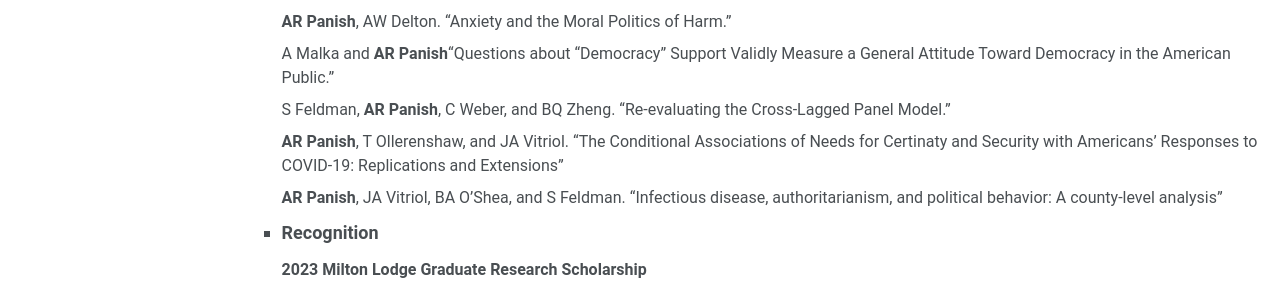
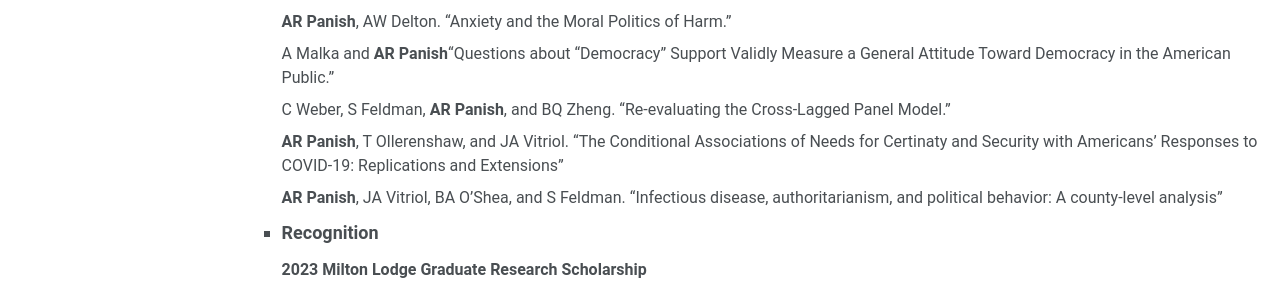
Before and after one commit to adampanish/adampanish.github.io, a Jekyll site: the page built from _pages/research.html, in a window 1280 px wide and 1247 px high. Shown: the part 512-802 px from the top of the window. Built offline with Jekyll 4.4.1, drawn with Linux system fonts in a browser that asks for light colours; some web fonts are replaced.

```diff
--- a/_pages/research.html
+++ b/_pages/research.html
@@ -40,7 +40,7 @@ ul{
         <li><strong>AR Panish</strong>. <q>Who Responds? Trait Anxiety Shapes Political Responses to Personal Economic Conditions</q></li>
         <li><strong>AR Panish</strong>, AW Delton. <q>Anxiety and the Moral Politics of Harm.</q></li>
         <li>A Malka and <strong>AR Panish</strong><q>Questions about “Democracy” Support Validly Measure a General Attitude Toward Democracy in the American Public.</q></li>
-        <li>S Feldman, <strong>AR Panish</strong>, C Weber, and BQ Zheng. <q>Re-evaluating the Cross-Lagged Panel Model.</q></li>
+        <li>C Weber, S Feldman, <strong>AR Panish</strong>, and BQ Zheng. <q>Re-evaluating the Cross-Lagged Panel Model.</q></li>
         <li><strong>AR Panish</strong>, T Ollerenshaw, and JA Vitriol. <q>The Conditional Associations of Needs for Certinaty and Security with Americans’ Responses to COVID-19: Replications and Extensions</q></li>
         <li><strong>AR Panish</strong>, JA Vitriol, BA O’Shea, and S Feldman. <q>Infectious disease, authoritarianism, and political behavior: A county-level analysis</q></li>
         </font>
```
